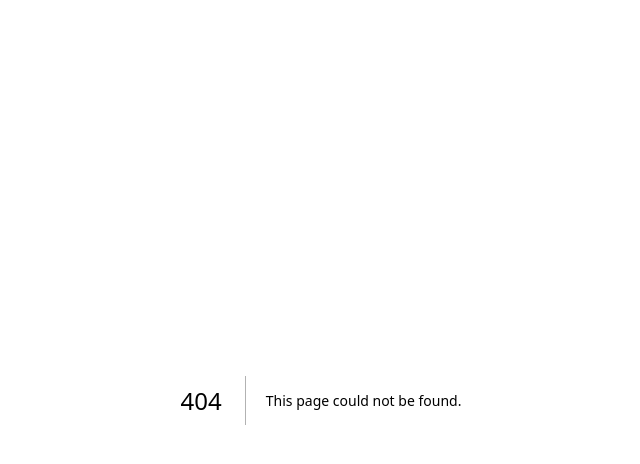
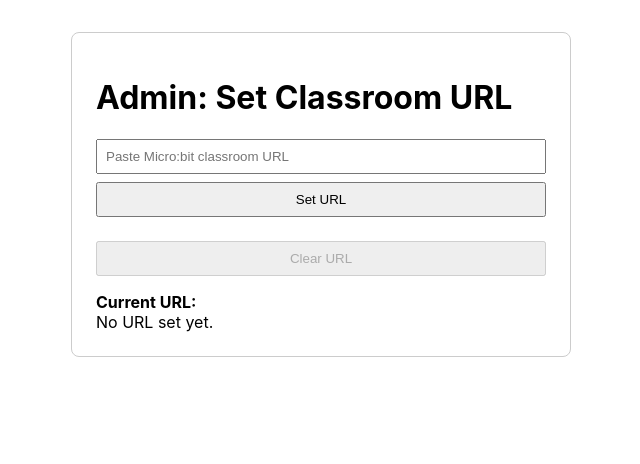
Before and after one commit to denistsoi/cv, a Next.js app: page /admin in a window 1280 px wide. Before the commit this address had no page. Shown: the top 464 px of the page, without its empty margins (319-959 px from the left). Built offline with nearby package versions, Linux system fonts and the light colour scheme; no server answers; the database is empty.

Commit message:
make a classroom

```diff
--- a/package.json
+++ b/package.json
@@ -9,6 +9,7 @@
     "lint": "next lint"
   },
   "dependencies": {
+    "@upstash/redis": "^1.35.1",
     "next": "^15.3.2",
     "react": "^19.1.0",
     "react-dom": "^19.1.0"
--- /dev/null
+++ b/pages/admin.tsx
@@ -0,0 +1,88 @@
+import { useState, useEffect } from 'react';
+import type { NextApiRequest, NextApiResponse } from 'next';
+import { Redis } from '@upstash/redis';
+
+const redis = Redis.fromEnv();
+const KEY = 'current_week_url';
+
+export default function Admin() {
+  const [url, setUrl] = useState('');
+  const [currentUrl, setCurrentUrl] = useState('');
+  const [loading, setLoading] = useState(false);
+  const [message, setMessage] = useState('');
+  const [clearing, setClearing] = useState(false);
+
+  useEffect(() => {
+    fetch('/api/classroom-url')
+      .then(res => res.json())
+      .then(data => setCurrentUrl(data.url || ''));
+  }, []);
+
+  const handleSubmit = async (e: React.FormEvent) => {
+    e.preventDefault();
+    setLoading(true);
+    setMessage('');
+    const res = await fetch('/api/classroom-url', {
+      method: 'POST',
+      headers: { 'Content-Type': 'application/json' },
+      body: JSON.stringify({ url }),
+    });
+    const data = await res.json();
+    if (res.ok) {
+      setCurrentUrl(url);
+      setMessage('URL updated!');
+      setUrl('');
+    } else {
+      setMessage(data.error || 'Error updating URL');
+    }
+    setLoading(false);
+  };
+
+  const handleClear = async () => {
+    setClearing(true);
+    setMessage('');
+    const res = await fetch('/api/classroom-url', {
+      method: 'DELETE',
+    });
+    if (res.ok) {
+      setCurrentUrl('');
+      setMessage('URL cleared!');
+    } else {
+      setMessage('Error clearing URL');
+    }
+    setClearing(false);
+  };
+
+  return (
+    <div style={{ maxWidth: 500, margin: '2rem auto', padding: 24, border: '1px solid #ccc', borderRadius: 8 }}>
+      <h1>Admin: Set Classroom URL</h1>
+      <form onSubmit={handleSubmit} style={{ marginBottom: 24 }}>
+        <input
+          type="url"
+          placeholder="Paste Micro:bit classroom URL"
+          value={url}
+          onChange={e => setUrl(e.target.value)}
+          required
+          style={{ width: '100%', padding: 8, marginBottom: 8 }}
+        />
+        <button type="submit" disabled={loading} style={{ width: '100%', padding: 8 }}>
+          {loading ? 'Saving...' : 'Set URL'}
+        </button>
+      </form>
+      <button onClick={handleClear} disabled={clearing || !currentUrl} style={{ width: '100%', padding: 8, marginBottom: 16 }}>
+        {clearing ? 'Clearing...' : 'Clear URL'}
+      </button>
+      {message && <div style={{ marginBottom: 16, color: 'green' }}>{message}</div>}
+      <div>
+        <strong>Current URL:</strong>
+        <div>
+          {currentUrl ? (
+            <a href={currentUrl} target="_blank" rel="noopener noreferrer">{currentUrl}</a>
+          ) : (
+            <span>No URL set yet.</span>
+          )}
+        </div>
+      </div>
+    </div>
+  );
+}
--- /dev/null
+++ b/pages/api/classroom-url.ts
@@ -0,0 +1,26 @@
+import type { NextApiRequest, NextApiResponse } from 'next';
+import { Redis } from '@upstash/redis';
+
+const redis = Redis.fromEnv();
+const KEY = 'current_week_url';
+
+export default async function handler(req: NextApiRequest, res: NextApiResponse) {
+  if (req.method === 'GET') {
+    // Fetch the current URL from Redis
+    const url = await redis.get<string>(KEY);
+    res.status(200).json({ url });
+  } else if (req.method === 'POST') {
+    const { url } = req.body;
+    if (!url || typeof url !== 'string') {
+      return res.status(400).json({ error: 'Invalid URL' });
+    }
+    await redis.set(KEY, url);
+    res.status(200).json({ url });
+  } else if (req.method === 'DELETE') {
+    await redis.del(KEY);
+    res.status(200).json({ message: 'URL cleared' });
+  } else {
+    res.setHeader('Allow', ['GET', 'POST', 'DELETE']);
+    res.status(405).end(`Method ${req.method} Not Allowed`);
+  }
+}
```
Also changed, not shown: pages/classroom.tsx (added, +35 -0 lines), 2 other files (tests, documents, lock files or other folders).
